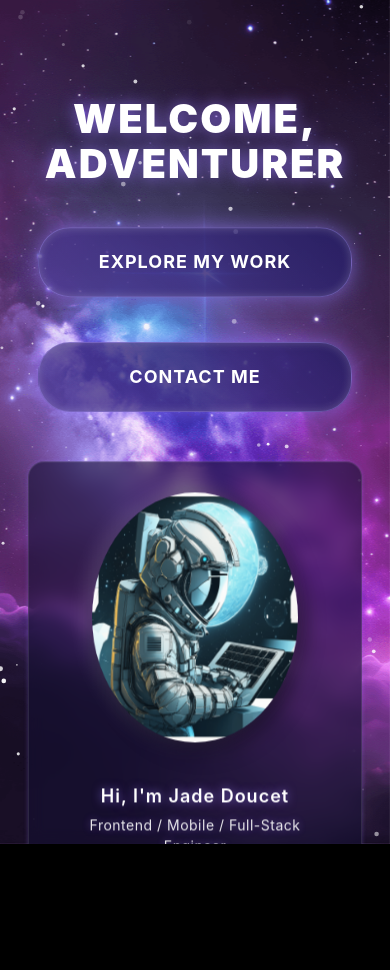
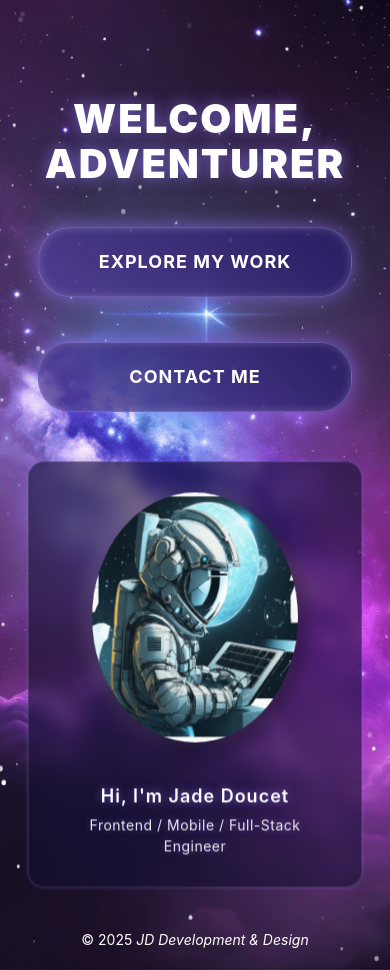
Before and after one commit to JadeJDoucet/jd-portfolio, a React (Create React App) app: page / in a window 390 px wide. Before the commit the page ends 844 px from the top, so only its background shows below. Built offline with nearby package versions, Linux system fonts and the light colour scheme.

Commit message:
mobile scrolling bugfix

```diff
--- a/src/components/Layout/Layout.module.css
+++ b/src/components/Layout/Layout.module.css
@@ -32,19 +32,21 @@
   background-repeat: no-repeat;
   background-size: cover;
   background-attachment: fixed;
-  height: 100vh;
+  min-height: 100vh;
   display: flex;
   flex-direction: column;
   position: relative;
-  overflow-y: auto;
+  overflow-y: visible;
   padding: 0px;
+  width: 100%;
 }
 
 @media (max-width: 768px) {
   .backgroundContainer {
     min-height: 100vh;
-    background-attachment: fixed;
+    background-attachment: scroll;
     background-position: center;
+    -webkit-overflow-scrolling: touch;
   }
 
   .header {
```
